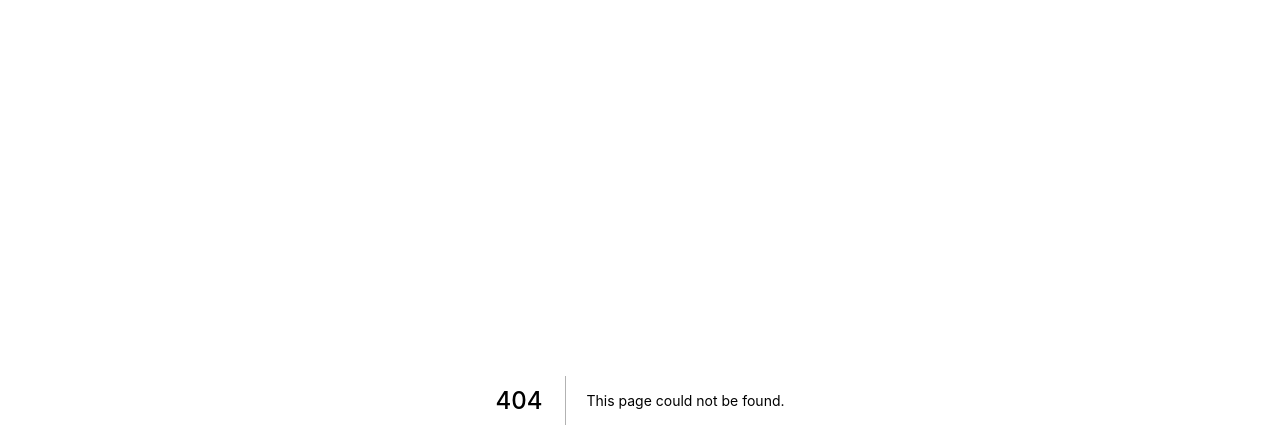
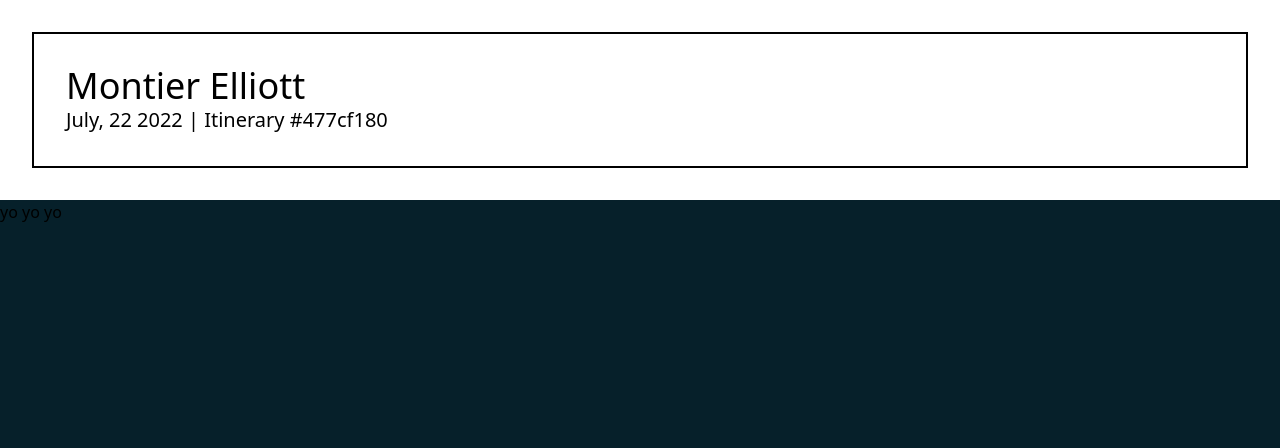
Before and after one commit to monty-src/fakemyflight, a Next.js app: page /pdf in a window 1280 px wide. Before the commit this address had no page. Shown: the top 448 px of the page. Built offline with nearby package versions, Linux system fonts and the light colour scheme.

Commit message:
Dev updated pdf form

```diff
--- a/package.json
+++ b/package.json
@@ -13,7 +13,9 @@
     "@tailwindcss/forms": "^0.5.2",
     "axios": "^0.27.2",
     "classnames": "^2.3.1",
+    "html2canvas": "^1.4.1",
     "json-query": "^2.2.2",
+    "jspdf": "^2.5.1",
     "moment": "^2.29.3",
     "next": "12.2.0",
     "react": "18.2.0",
--- a/pages/components/Checkout.js
+++ b/pages/components/Checkout.js
@@ -4,6 +4,7 @@ import { PlusIcon, MinusIcon } from '@heroicons/react/outline';
 import Person from './Person';
 
 const Checkout = ({
+    email,
     setEmail,
     addFormFields,
     handleCheckout,
@@ -80,6 +81,7 @@ const Checkout = ({
             </div>
             <button
                 type="submit"
+                value={email}
                 onClick={handleCheckout}
                 className="px-5 py-3 text-white bg-[#06202A] rounded-lg w-[100%] hover:shadow-2xl">
                     <span className="font-medium">Purchase</span>
--- a/pages/components/Person.js
+++ b/pages/components/Person.js
@@ -4,11 +4,10 @@ import { ArrowRightIcon, PlusIcon, MinusIcon } from '@heroicons/react/outline';
 export const Person = ({
     idx,
     label,
+    person,
     handleFormCheckoutValues
 }) => {
-
     const lowerCaseLabel = label.toLowerCase();
-
   return (
         <>
             <p>{label} {idx + 1}</p>
@@ -20,6 +19,7 @@ export const Person = ({
                             type="text"
                             name="firstName"
                             autoComplete='off'
+                            value={person.firstName || ''}
                             placeholder="First Name"
                             className="
                             p-2
@@ -43,6 +43,7 @@ export const Person = ({
                             type="text"
                             name="lastName"
                             autoComplete='off'
+                            value={person.lastName || ''}
                             placeholder="Last Name"
                             className="
                             p-2
@@ -62,27 +63,6 @@ export const Person = ({
                     </div>
                 </div>
             </div>
-            {/* <div>
-                <label className="sr-only" htmlFor="email">Email</label>
-                <input
-                    type="email"
-                    name="email"
-                    placeholder="Email"
-                    className="
-                    p-2
-                    pl-4
-                    text-sm
-                    placeholder-black
-                    border-none
-                    bg-[#c4b589]
-                    text-black
-                    placeholder-opacity-50
-                    rounded-xl
-                    focus:ring-transparent
-                    w-full"
-                    id="email"
-                    onChange={e => handleFormCheckoutValues(idx, lowerCaseLabel, e)} />
-            </div> */}
         </>
     )
 }
--- a/pages/index.js
+++ b/pages/index.js
@@ -126,6 +126,7 @@ export default function Home() {
                                     <div className="grid gap-y-5">
 
                                         <Checkout
+                                            email={email}
                                             setEmail={setEmail}
                                             handleCheckout={handleCheckout}
                                             addFormFields={addFormFields}
--- /dev/null
+++ b/pages/pdf.js
@@ -0,0 +1,48 @@
+import Script from 'next/script';
+import React, {useEffect, createRef} from 'react';
+
+const pdfPage = () => {
+
+    // useEffect(() => {
+    //     const pdf = new jsPDF('p','pt','a4');
+    //     console.log('pdf: ', pdf);
+    // });
+
+    const ref = createRef();
+
+    const clicked = () => {
+        const pdf = jsPDF('p','pt','a4');
+        console.log('ref: ', ref);
+        console.log('ref: ', ref.current);
+        pdf.addHTML(document.getElementById('ok'), function() {
+            pdf.save('web.pdf');
+        });
+    };
+
+    return (
+        <>
+        <Script
+            id="html2canvas"
+            src="https://cdnjs.cloudflare.com/ajax/libs/html2canvas/0.4.1/html2canvas.js"
+            onLoad={() => {
+                console.log('html 2 canvas')
+            }}/>
+        <Script
+            id="jspdf"
+            src="https://cdnjs.cloudflare.com/ajax/libs/jspdf/1.0.272/jspdf.debug.js"
+            onLoad={() => {
+                console.log('jspdf')
+            }}/>
+            <div className="bg-white p-8" id="ok">
+                <div className="p-8 border-black border-solid border-2">
+                    <p className="text-4xl">Montier Elliott</p>
+                    <p className="text-xl">July, 22 2022 | Itinerary #477cf180</p>
+                </div>
+            </div>
+            <button onClick={clicked}>yo yo yo</button>
+            <div ref={ref} id="letsgo"></div>
+        </>
+    );
+};
+
+export default pdfPage;
```
Also changed, not shown: 1 other file (tests, documents, lock files or other folders).
